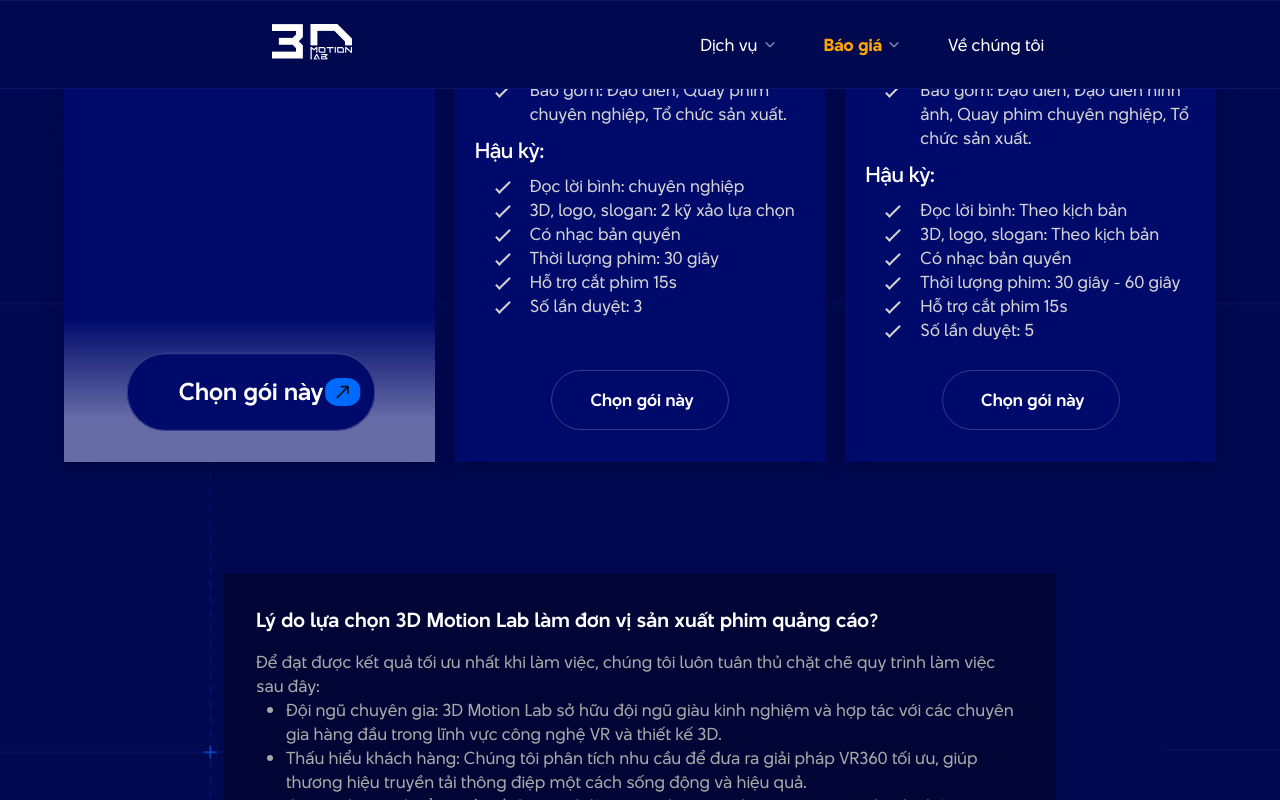
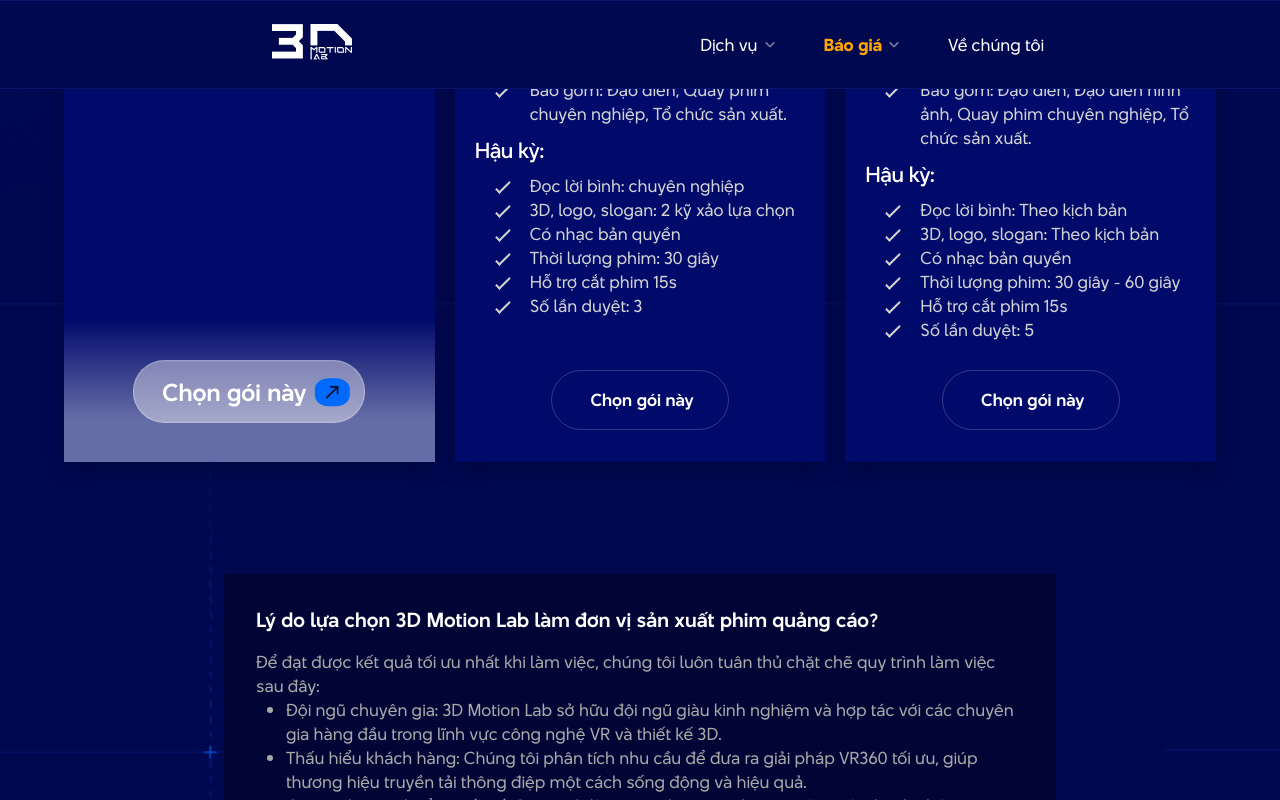
Before and after one commit to Quynh4/3dmotionlab, a React (Create React App) app: page /bao-gia in a window 1280 px wide. In both pictures the pointer is over the element 249 px from the left and 1433 px from the top of the page. Shown: the part 1033-1833 px from the top of the page. Built offline with nearby package versions, Linux system fonts and the light colour scheme.

Commit message:
done css

```diff
--- a/src/assets/styles/styles.css
+++ b/src/assets/styles/styles.css
@@ -405,9 +405,73 @@ nav.fill ul li.menu-item {
 	cursor: pointer;
 }
 
+.video-banner {
+	margin-top: 2rem;
+}
+
+/* ================= HEROPAGE END  =================  */
+
+/* =============== BUTTON START ============== */
+
+.choose-button {
+	display: flex;
+	align-items: center;
+	justify-content: center;
+	gap: 8px;
+	width: 178px;
+	height: 60px;
+	padding: 18px 16px 18px 20px;
+	border: 1px solid rgba(255, 255, 255, 0.2);
+	border-radius: 99px;
+	margin-top: 3rem;
+	margin-bottom: 2rem;
+	cursor: pointer;
+}
 .button:hover {
 	background-color: rgba(255, 255, 255, 0.2);
 }
+
+.pricing-card:hover .choose-button {
+	background-color: #000a6b;
+	display: flex;
+	justify-content: flex-start;
+	gap: 8px;
+	width: 166px;
+	height: 45px;
+	padding: 16px 20px 16px 20px;
+	border: 1px solid rgba(255, 255, 255, 0.2);
+	border-radius: 99px;
+	margin-top: 2rem;
+	margin-bottom: 3rem;
+	transform: scale(1.4);
+	align-items: center;
+}
+
+.pricing-card:hover .choose-button .cta-btn::after {
+	content: url("../images/icon-arrow.svg");
+	font-weight: 900;
+	position: absolute;
+	right: -30px;
+	top: 50%;
+	transform: translateY(-50%);
+	opacity: 0;
+	background-color: #006aff;
+	border-radius: 40%;
+	width: 25px;
+	height: 20px;
+	text-align: center;
+	margin-left: 50px;
+}
+
+.pricing-card:hover .choose-button .cta-btn::after {
+	opacity: 1;
+	right: 10px;
+}
+
+.pricing-card:hover .choose-button:hover {
+	background-color: rgba(255, 255, 255, 0.4);
+}
+
 .button a {
 	text-decoration: none;
 }
@@ -425,7 +489,7 @@ nav.fill ul li.menu-item {
 	line-height: 24px;
 	text-align: right;
 	white-space: nowrap;
-	z-index: 70;
+	text-decoration: none;
 }
 
 .button .icon {
@@ -443,23 +507,14 @@ nav.fill ul li.menu-item {
 	border-radius: 99px;
 }
 
-.video-banner {
-	margin-top: 2rem;
-}
+/* =============== BUTTON END ============== */
 
-/* ================= HEROPAGE END  =================  */
 /* ================= SERVICE START  =================  */
 
 .services h2 {
 	font-size: 3.5rem;
 	padding: 3rem;
 	line-height: 4.9rem;
-}
-
-.service-item:hover {
-	transform: scale(1.005);
-	transition: all 0.3s;
-	cursor: pointer;
 }
 
 .service-item .text-1 {
@@ -548,10 +603,14 @@ nav.fill ul li.menu-item {
 	width: 34rem;
 	overflow: hidden;
 	background-color: #010d71;
-	transition: all 0.3s ease-in-out;
+	transition: all 0.3s ease-out;
 }
 
-.service-item::before {
+.imgNtext {
+	position: relative;
+	height: 100%;
+}
+/* .service-item::before {
 	position: absolute;
 	left: 0;
 	bottom: 2px;
@@ -564,14 +623,17 @@ nav.fill ul li.menu-item {
 	);
 	transition: height 0.3s ease-in-out;
 	padding: 2px;
-}
+} */
 
-.service-item:hover::before {
+/* .service-item:hover::before {
 	height: 50%;
-}
+} */
 
 .service-item:hover {
-	padding: 5px;
+	padding: 0 2px 3px 2px;
+	cursor: pointer;
+	transform: scale(1.01);
+	transition: all 0.3s;
 }
 
 .service-item img {
@@ -977,43 +1039,6 @@ nav.fill ul li.menu-item {
 	bottom: 0;
 	width: 100%;
 	justify-content: center;
-}
-
-.pricing-card .button .cta-btn:hover {
-	background-color: #000a6b;
-	display: flex;
-	align-items: center;
-	justify-content: center;
-	gap: 8px;
-	width: 178px;
-	height: 56px;
-	padding: 16px 20px 16px 20px;
-	border: 1px solid rgba(255, 255, 255, 0.2);
-	border-radius: 99px;
-	margin-top: 2rem;
-	margin-bottom: 3rem;
-	transform: scale(1.4);
-}
-
-.pricing-card .button .cta-btn::after {
-	content: url("../images/icon-arrow.svg");
-	font-weight: 900;
-	position: absolute;
-	right: -30px;
-	top: 50%;
-	transform: translateY(-50%);
-	opacity: 0;
-	background-color: #006aff;
-	border-radius: 40%;
-	width: 25px;
-	height: 20px;
-	text-align: center;
-	margin-left: 50px;
-}
-
-.pricing-card .button .cta-btn:hover::after {
-	opacity: 1;
-	right: 10px;
 }
 
 .premium button {
--- a/src/components/homepage-cpn/Services.jsx
+++ b/src/components/homepage-cpn/Services.jsx
@@ -48,6 +48,7 @@ const Services = () => {
 							style={{ height: "340px" }}
 							onClick={handleButtonClick}
 						>
+							<div className="imgNtext">
 								<img src={tvc} alt="Television Commercial" />
 								<div className="text-1">
 									<h3>Television Commercial(TVC)</h3>
@@ -55,6 +56,7 @@ const Services = () => {
 										Phim được phát hành trên các phương tiện truyền thông đại
 										chúng quảng cáo sản phẩm hoặc dịch vụ.
 									</p>
+								</div>
 							</div>
 						</div>
 						<div
@@ -82,14 +84,16 @@ const Services = () => {
 							style={{ height: "564px" }}
 							onClick={handleButtonClick}
 						>
+							<div className="imgNtext">
 								<img src={vr360} alt="VR360 Virtual Tour" />
 								<div className="text-2">
 									<h3>VR360 Virtual Tour</h3>
 									<p>
-									VR360 Tour được tạo nên bằng cách kết hợp các hình ảnh 360 độ,
-									có thể là ảnh chụp từ thực tế hoặc được dựng từ các bản thiết
-									kế 3D.
+										VR360 Tour được tạo nên bằng cách kết hợp các hình ảnh 360
+										độ, có thể là ảnh chụp từ thực tế hoặc được dựng từ các bản
+										thiết kế 3D.
 									</p>
+								</div>
 							</div>
 						</div>
 						<div
--- a/src/components/ui/ChooseButton.jsx
+++ b/src/components/ui/ChooseButton.jsx
@@ -10,7 +10,7 @@ const ChooseButton = () => {
 	};
 
 	return (
-		<div className="button" onClick={handleButtonClick}>
+		<div className="choose-button" onClick={handleButtonClick}>
 			<a href="#" className="cta-btn">
 				Chọn gói này
 			</a>
```
Lines whose indentation alone changed are shown as unchanged.
